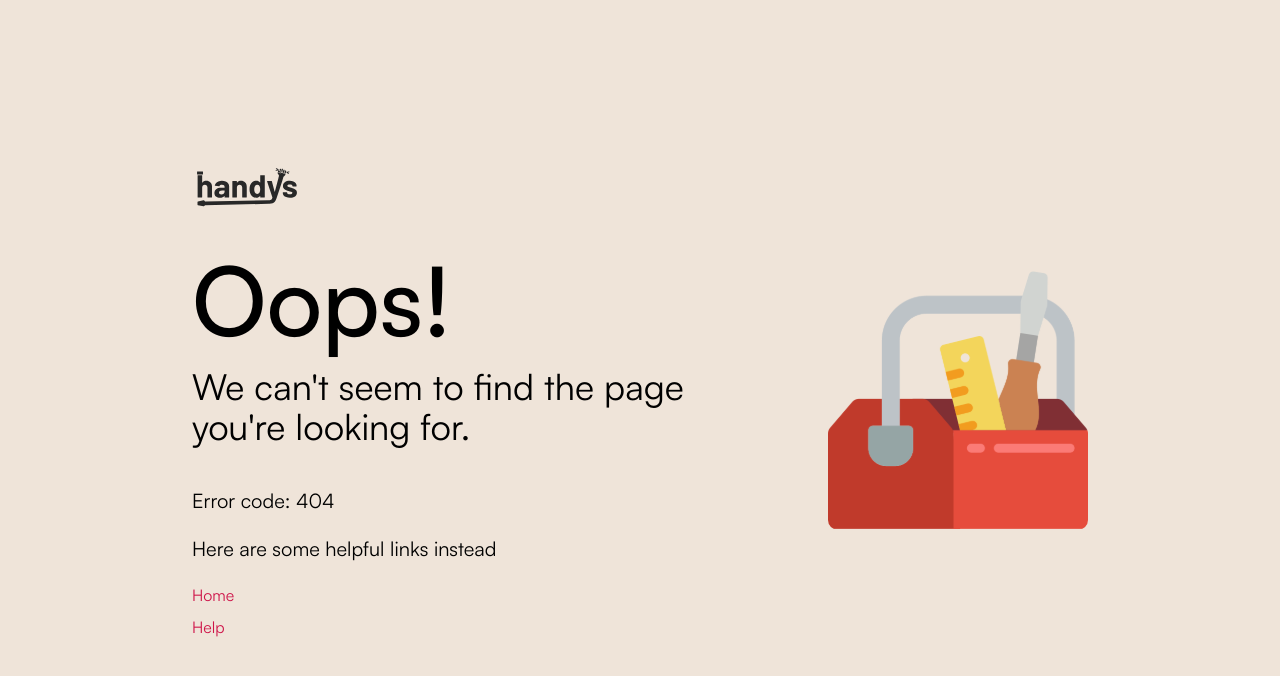
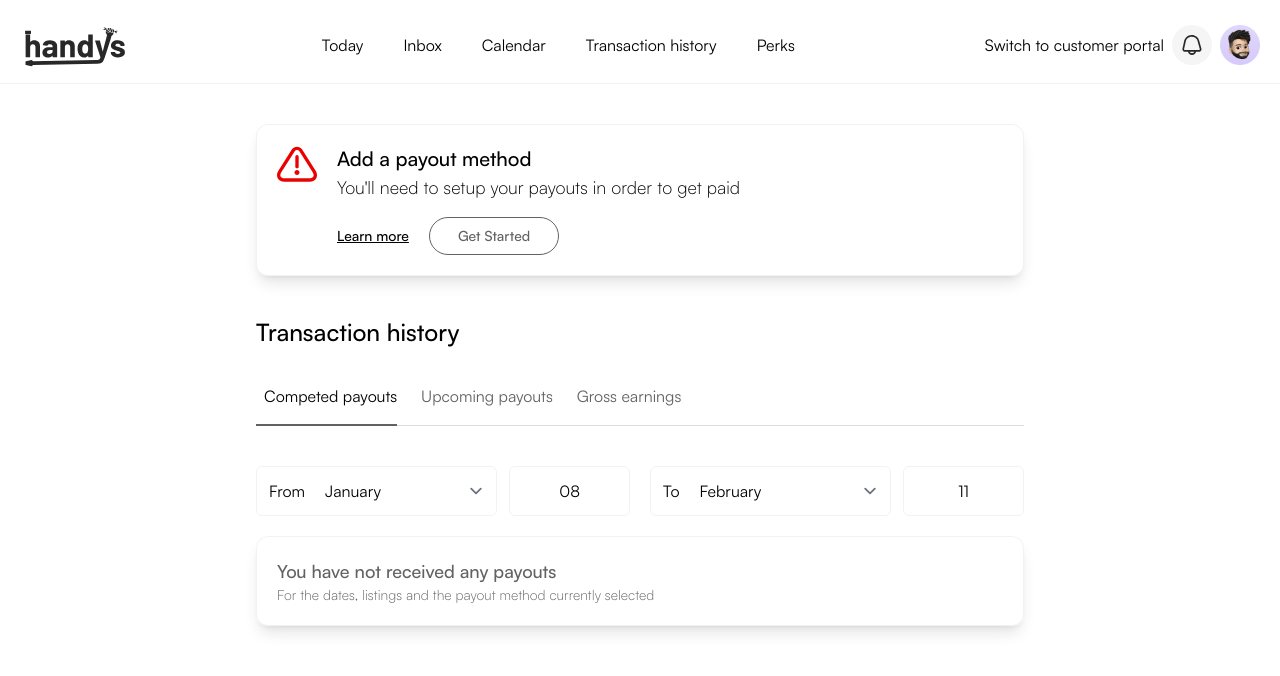
Before and after one commit to Handys-Inc/mvp-provider-portal, a React (Create React App) app: page /transactions in a window 1280 px wide. Before the commit this address had no page. Shown: the top 676 px of the page. Built offline with nearby package versions, Linux system fonts and the light colour scheme.

Commit message:
desktop transactions

```diff
--- a/src/App.js
+++ b/src/App.js
@@ -7,6 +7,7 @@ import Today from "./app/Today/Today";
 // notfound
 import NotFound from "./app/NotFound/NotFound";
 import Perks from "./app/Perks/Perks";
+import Transactions from "./app/Transactions/Transactions";
 
 function App() {
   return (
@@ -15,6 +16,7 @@ function App() {
         {/*General Routes */}
         <Route path="/" exact element={<Today />} />
         <Route path="/perks" exact element={<Perks />} />
+        <Route path="/transactions" exact element={<Transactions />} />
 
         {/* PAGE NOT FOUND */}
         <Route path="*" exact element={<NotFound />} />
--- /dev/null
+++ b/src/app/Transactions/Completed/Completed.js
@@ -0,0 +1,17 @@
+import React from "react";
+import DateSelector from "../components/DateSelector";
+import NoTransactions from "../components/NoTransactions";
+
+function Completed() {
+  return (
+    <div className="mt-10">
+      {/* Date picker */}
+      <DateSelector />
+
+      {/* data */}
+      <NoTransactions />
+    </div>
+  );
+}
+
+export default Completed;
--- /dev/null
+++ b/src/app/Transactions/Gross/Gross.js
@@ -0,0 +1,17 @@
+import React from "react";
+import DateSelector from "../components/DateSelector";
+import NoTransactions from "../components/NoTransactions";
+
+function Gross() {
+  return (
+    <div className="mt-10">
+      <DateSelector />
+
+      {/* data */}
+
+      <NoTransactions />
+    </div>
+  );
+}
+
+export default Gross;
--- /dev/null
+++ b/src/app/Transactions/Transactions.js
@@ -0,0 +1,96 @@
+import React, { useState, Fragment } from "react";
+import Layout from "../../components/Layout/Layout";
+
+import warning from "../../assets/icons/warning.svg";
+
+import { Tab } from "@headlessui/react";
+
+// tab components
+import Gross from "./Gross/Gross";
+import Upcoming from "./Upcoming/Upcoming";
+import Completed from "./Completed/Completed";
+
+function Transactions() {
+  const [selectedIndex, setSelectedIndex] = useState(0);
+
+  return (
+    <Layout>
+      <div className="max-w-3xl my-10 mx-auto">
+        {/* Prompt to add payout method */}
+        <div className="border border-faintGray rounded-xl shadow-lg p-5 flex gap-5">
+          <div>
+            <img className="w-10" src={warning} alt="warning" />
+          </div>
+          <div>
+            <h4 className="text-xl font-bold">Add a payout method</h4>
+            <p className="text-lg font-light">
+              You'll need to setup your payouts in order to get paid
+            </p>
+            <div className="flex gap-5 mt-4 items-center">
+              <p className="underline text-sm font-semibold">Learn more</p>{" "}
+              <button className="btn-dark-outline">Get Started</button>
+            </div>
+          </div>
+        </div>
+
+        {/* TABS */}
+        <h3 className="font-semibold text-2xl mt-10 mb-5">
+          Transaction history
+        </h3>
+        <div className="flex-1 min-h-fit md:min-h-[20rem]">
+          <Tab.Group selectedIndex={selectedIndex} onChange={setSelectedIndex}>
+            <div class="border-b border-mute">
+              <Tab.List class="flex flex-wrap  -mb-px ">
+                <Tab as={Fragment}>
+                  {({ selected }) => (
+                    <button
+                      className={selected ? "tab-active" : "tab-inactive"}
+                    >
+                      <span className="ml-2">Competed payouts</span>
+                    </button>
+                  )}
+                </Tab>
+                <Tab as={Fragment}>
+                  {({ selected }) => (
+                    <button
+                      className={selected ? "tab-active" : "tab-inactive"}
+                    >
+                      <span className="ml-2">Upcoming payouts</span>
+                    </button>
+                  )}
+                </Tab>
+                <Tab as={Fragment}>
+                  {({ selected }) => (
+                    <button
+                      className={selected ? "tab-active" : "tab-inactive"}
+                    >
+                      <span className="ml-2">Gross earnings</span>
+                    </button>
+                  )}
+                </Tab>
+              </Tab.List>
+            </div>
+            <Tab.Panels>
+              {/* Payments */}
+              <Tab.Panel>
+                <Completed />
+              </Tab.Panel>
+
+              {/* Payouts */}
+              <Tab.Panel>
+                <Upcoming />
+              </Tab.Panel>
+
+              {/* Taxes */}
+              <Tab.Panel>
+                <Gross />
+              </Tab.Panel>
+            </Tab.Panels>
+          </Tab.Group>
+        </div>
+      </div>
+    </Layout>
+  );
+}
+
+export default Transactions;
--- /dev/null
+++ b/src/app/Transactions/Upcoming/Upcoming.js
@@ -0,0 +1,28 @@
+import React from "react";
+import NoTransactions from "../components/NoTransactions";
+
+function Upcoming() {
+  return (
+    <div className="mt-10">
+      {/* Listings */}
+      <div className="w-full">
+        <select className="border border-faintGray rounded-md w-full">
+          <option value="All Listings"> All Listings</option>
+        </select>
+      </div>
+
+      {/* Pending payouts */}
+      <div className="my-5">
+        <p className="font-semibold text-lg">
+          Pending payouts:{" "}
+          <span className="text-lg font-light text-gray">0.00</span>
+        </p>
+      </div>
+
+      {/* No payouts */}
+      <NoTransactions />
+    </div>
+  );
+}
+
+export default Upcoming;
--- /dev/null
+++ b/src/app/Transactions/components/DateSelector.js
@@ -0,0 +1,38 @@
+import React from "react";
+
+function DateSelector() {
+  return (
+    <div className="my-5 flex items-center gap-5">
+      {/* From */}
+      <div className="w-1/2 flex gap-3">
+        <div class="w-2/3 flex items-center border border-faintGray rounded-md ">
+          <span class="prefix ml-3">From</span>
+          <select className="form-input border-none outline-none">
+            <option value="January"> January</option>
+            <option value="January"> February</option>
+            <option value="January"> March</option>
+          </select>
+        </div>
+        <div className="w-1/3 border-faintGray flex items-center justify-center text-center rounded-md border">
+          08
+        </div>
+      </div>
+
+      {/* To */}
+      <div className="w-1/2 flex gap-3">
+        <div class="w-2/3 flex items-center border border-faintGray rounded-md">
+          <span class="prefix ml-3">To</span>
+          <select className="form-input border-none outline-none">
+            <option value="January"> February</option>
+            <option value="January"> March</option>
+          </select>
+        </div>
+        <div className="w-1/3 border-faintGray flex items-center justify-center text-center rounded-md border">
+          11
+        </div>
+      </div>
+    </div>
+  );
+}
+
+export default DateSelector;
--- /dev/null
+++ b/src/app/Transactions/components/NoTransactions.js
@@ -0,0 +1,18 @@
+import React from "react";
+
+function NoTransactions() {
+  return (
+    <div className="border border-faintGray my-2 rounded-xl shadow-lg p-5 flex gap-5">
+      <div>
+        <h4 className="text-lg text-gray font-semibold">
+          You have not received any payouts
+        </h4>
+        <p className="text-gray text-sm font-light">
+          For the dates, listings and the payout method currently selected
+        </p>
+      </div>
+    </div>
+  );
+}
+
+export default NoTransactions;
--- a/src/components/BottomNav/BottomNav.js
+++ b/src/components/BottomNav/BottomNav.js
@@ -34,7 +34,6 @@ function BottomNav({ showBottomNav, current }) {
           </p>
         </div>
       </NavLink>
-
       {/* Inbox */}
       <NavLink to="/inbox">
         {" "}
@@ -49,7 +48,6 @@ function BottomNav({ showBottomNav, current }) {
           </p>
         </div>
       </NavLink>
-
       {/* CALENDER */}
       <NavLink to="/calendar">
         {" "}
@@ -64,33 +62,23 @@ function BottomNav({ showBottomNav, current }) {
           </p>
         </div>
       </NavLink>
-
       {/* EARNINGS */}
-      <NavLink to="/transaction-history">
+      <NavLink to="/transactions">
         {" "}
         <div className="flex flex-col items-center">
-          <Coins
-            fill={path === "transaction-history" ? active : mute}
-            size={22}
-          />
+          <Coins fill={path === "transactions" ? active : mute} size={22} />
           <p
             className={`${
-              path === "transaction-history" ? "text-primary" : "text-gray"
+              path === "transactions" ? "text-primary" : "text-gray"
             } mt-2`}
           >
             Earnings
           </p>
         </div>
       </NavLink>
-
-      {/* MENU */}
-
-        {" "}
+      {/* MENU */}{" "}
       <div className="flex flex-col items-center">
-          <Menu
-            fill={path === "menu" ? active : mute}
-            size={22}
-          />
+        <Menu fill={path === "menu" ? active : mute} size={22} />
         <p
           className={`${
             path === "cursor-context-menu" ? "text-primary" : "text-gray"
@@ -99,7 +87,6 @@ function BottomNav({ showBottomNav, current }) {
           Menu
         </p>
       </div>
-
     </div>
   );
 }
--- a/src/components/Header/Header.js
+++ b/src/components/Header/Header.js
@@ -12,7 +12,7 @@ import Profile from "../../assets/images/profile.png";
 
 import Bell from "../../assets/custom-svgs/Bell";
 
-import Notifications from "../../app/Notifcations/Notifications";
+import Notifications from "../Notifcations/Notifications";
 
 import "./index.css";
 
@@ -24,7 +24,7 @@ function Header() {
     { href: "/", label: "Today" },
     { href: "/inbox", label: "Inbox" },
     { href: "/calendar", label: "Calendar" },
-    { href: "/transaction-history", label: "Transaction history" },
+    { href: "/transactions", label: "Transaction history" },
     { href: "/perks", label: "Perks" },
   ];
 
--- a/src/index.css
+++ b/src/index.css
@@ -113,6 +113,10 @@ input[type="number"] {
   @apply text-white bg-none border rounded-full font-semibold  border-white px-5 md:px-8 py-2 md:py-3 text-sm md:text-base;
 }
 
+.btn-dark-outline {
+  @apply text-gray bg-none border rounded-full font-semibold  border-gray  px-7  py-2  text-sm;
+}
+
 /* Form Styles */
 .form-input {
   @apply w-full border border-mute rounded-md px-5 py-3;
@@ -134,3 +138,14 @@ input[type="radio"] {
 .message-pill {
   @apply rounded-full bg-faintGray text-xs text-gray py-1 px-4 inline-block;
 }
+
+/* tabs */
+/* tabs */
+
+.tab-active {
+  @apply inline-flex mr-4 py-4 text-black border-b-2 border-gray focus:outline-none;
+}
+
+.tab-inactive {
+  @apply inline-flex mr-4 py-4 text-gray border-b-2 border-none;
+}
```
Also changed, not shown: src/assets/icons/warning.svg (added), src/components/Notifcations/Notifications.js (renamed from src/app/Notifcations/Notifications.js). Lines whose indentation alone changed are shown as unchanged.
